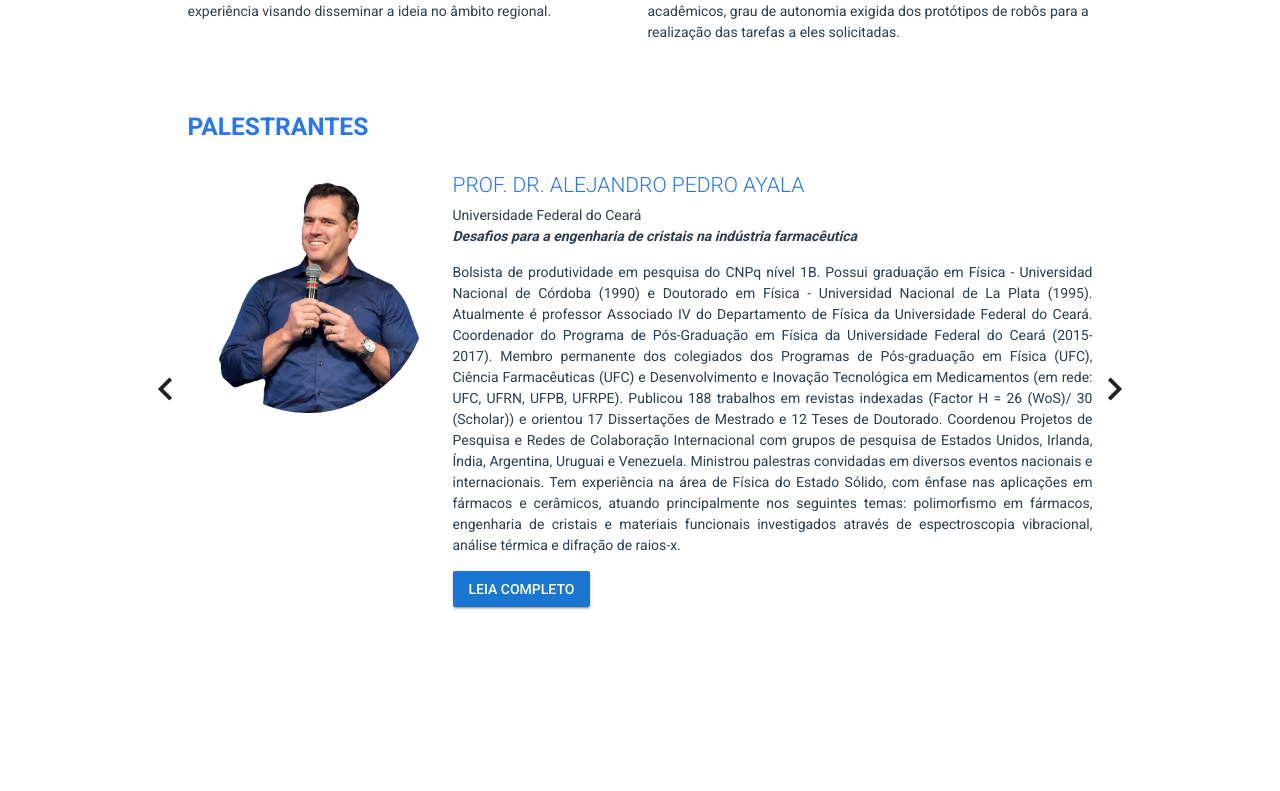
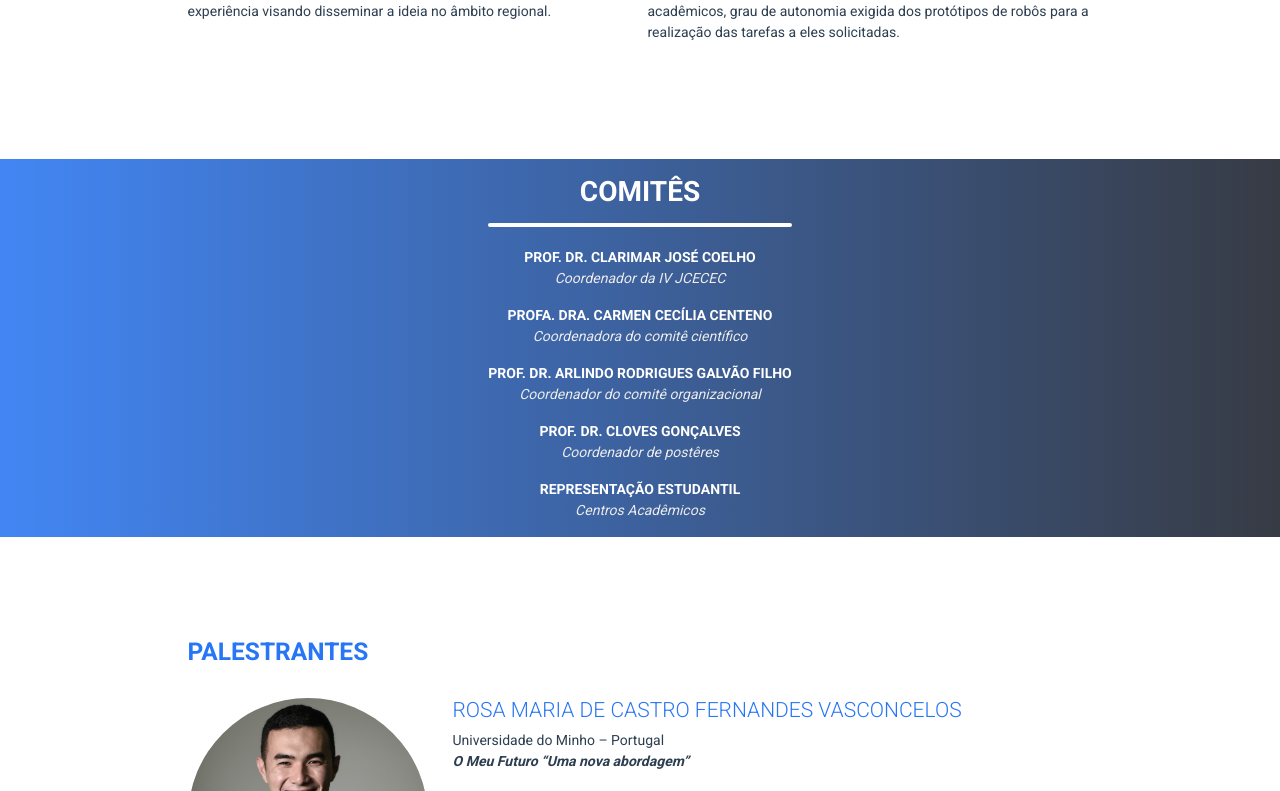
Before and after one commit to ronebrandao/jcecec-website, a Vue app: page /#/evento in a window 1280 px wide. Shown: the part 1269-2060 px from the top of the page. Before the commit the page ends 2014 px from the top, so only its background shows below. Built offline with nearby package versions, Linux system fonts and the light colour scheme; what vue-loading-overlay, vue-localstorage, vue-notification, vue-the-mask would draw is missing.

Commit message:
Various adjustments

```diff
--- a/src/components/home/About.vue
+++ b/src/components/home/About.vue
@@ -6,7 +6,7 @@
       </v-flex>
       <v-flex id="sobre" xs12 class="text-xs-left" mt-3>
         <p>
-          emos o prazer de anunciar a realização da IV
+          Temos o prazer de anunciar a realização da IV
           Jornada Científica da Escola de Ciências Exatas e
           da Computação (JCECEC) da Pontifícia Universi-
           dade Católica de Goiás (PUC Goiás) e I Jornada
--- a/src/components/home/Carousel.vue
+++ b/src/components/home/Carousel.vue
@@ -1,15 +1,17 @@
 <template>
   <v-layout row wrap>
     <v-flex xs12>
-      <v-carousel hide-controls hide-delimiters height="700">
+      <v-carousel hide-controls hide-delimiters height="900">
         <v-carousel-item v-for="(item,i) in items" :key="i" :src="item.src" hide-controls>
           <v-container fill-height>
             <v-layout align-center fill-height justify-center>
               <div class="banner">
+                <img src="assets/img/logo-clean.webp" class="logo" />
+                <img src="assets/img/logo-clean.webp" class="logo back" />
                 <div>
                   <span class="date">6 a 9 de Novembro</span>
                 </div>
-                <v-divider></v-divider>
+                <hr />
                 <div>
                   <span class="jcecec">IV JCECEC</span>
                 </div>
@@ -18,7 +20,7 @@
                     class="jcecec-sub"
                   >Jornada Científica da Escola de Ciências Exatas e Computação</span>
                 </div>
-                <v-divider></v-divider>
+                <hr />
                 <div>
                   <span id="description">
                     NOVAS TECNOLOGIAS NA
@@ -52,7 +54,7 @@ export default class Carousel extends Vue {
         src: "/assets/img/slider/4.jpg"
       },
       {
-        src: "/assets/img/slider/6.jpg"
+        src: "/assets/img/slider/1.jpg"
       }
     ];
   }
@@ -61,7 +63,7 @@ export default class Carousel extends Vue {
 
 <style scoped>
 .banner {
-  padding: 30px 100px;
+  padding: 30px 120px;
   background-color: #2364adc4;
   color: #fff;
 }
@@ -94,4 +96,13 @@ export default class Carousel extends Vue {
   width: 30%;
   height: 30%;
 }
+
+.banner {
+  position: relative;
+  padding: 30px 150px 60px 250px !important;
+}
+
+hr {
+  border: 1px solid #fff;
+}
 </style>
--- a/src/components/home/Robot.vue
+++ b/src/components/home/Robot.vue
@@ -13,7 +13,7 @@
             <h2>Competição de robôs</h2>
           </span>
         </div>
-        <div class="f-desc text-left">
+        <div class="f-desc text-justify">
           <p>
             As competições de robôs reúnem construtores de robôs que competem para mostrar qual deles é
             capaz de cumprir da melhor forma um determinado objetivo especificado anteriormente à competição. As
--- a/src/views/Organization.vue
+++ b/src/components/organization/Names.vue
@@ -1,29 +1,18 @@
 <template>
-  <div class="obs-page">
-    <PhotoHeader title="Organização" description="Descrição dos organizadores da IV JCECEC"></PhotoHeader>
-
-    <Main>
-      <div v-for="(organizador, index) in organizacao" :key="index">
+  <div class="organization-container">
+    <div>
+      <h2 class="mt-3">COMITÊS</h2>
+      <hr />
+      <div class="text-center" v-for="(organizador, index) in organizacao" :key="index">
         <a
           href="javascript:void(0);"
           :class="{'no-dialog': !organizador.participantes}"
           @click="showInfo(organizador)"
         >{{organizador.coordenador}}</a>
-        <p class="font-italic">{{organizador.area}}</p>
+        <p class="text-center font-italic">{{organizador.area}}</p>
       </div>
-      <v-divider></v-divider>
-      <div class="row mt-5">
-        <div class="col-md-6 text-center">
-          <h6>Realização</h6>
-          <img src="/assets/img/puc.png" width="60%" />
-        </div>
-        <div class="col-md-6 text-center">
-          <h6>Apoio</h6>
-          <img src="/assets/img/fapeg.png" width="60%" />
-        </div>
-      </div>
-    </Main>
-    <Comissao :organizacao="comite" :showDialog="showComissao" @hidden="hideComissao" />
+      <Comissao :organizacao="comite" :showDialog="showComissao" @hidden="hideComissao" />
+    </div>
   </div>
 </template>
 
@@ -45,13 +34,14 @@ export default class Organization extends Vue {
   private comite = {};
   private organizacao = [
     {
-      coordenador: "Prof. Dr. Clarimar José Coelho - PUC Goiás",
+      coordenador: "Prof. Dr. Clarimar José Coelho",
       area: "Coordenador da IV JCECEC"
     },
     {
-      coordenador: "Profa. Dra. Carmen Cecília Centeno – PUC Goiás",
+      coordenador: "Profa. Dra. Carmen Cecília Centeno",
       area: "Coordenadora do comitê científico",
       participantes: [
+        "Coordenadora: Profa. Dra. Carmen Cecília Centeno - PUC Goiás",
         "Prof. Dr. Adelino Candido Pimenta - PUC Goiás",
         "Prof. Dr. Anderson da Silva Soares – UFG",
         "Prof. Dr. Antônio Newton Borges – PUC Goiás",
@@ -72,9 +62,10 @@ export default class Organization extends Vue {
       ]
     },
     {
-      coordenador: "Prof. Dr. Arlindo Rodrigues Galvão Filho – PUC Goiás",
+      coordenador: "Prof. Dr. Arlindo Rodrigues Galvão Filho",
       area: "Coordenador do comitê organizacional",
       participantes: [
+        "Coordenador: Prof. Dr. Arlindo Rodrigues Galvão Filho - PUC Goiás",
         "Prof. Dr. Raffael Costa Figueiredo Pinto - PUC Goiás",
         "Prof. Dr. Anderson Costa da Silva – PUC Goiás",
         "Prof. Dr. Danns Pereira Barbosa – PUC Goiás",
@@ -96,7 +87,7 @@ export default class Organization extends Vue {
       ]
     },
     {
-      coordenador: "Prof. Dr. Cloves Gonçalves – PUC Goiás",
+      coordenador: "Prof. Dr. Cloves Gonçalves",
       area: "Coordenador de postêres"
     },
     {
@@ -126,14 +117,42 @@ export default class Organization extends Vue {
 </script>
 
 <style lang="scss" scoped>
-a {
+a,
+h2 {
   text-transform: uppercase;
   font-weight: 540;
-  color: #2776f5;
+  color: #fff;
+}
+
+p {
+  color: #ececec;
+}
+
+hr {
+  border: 2px solid #fff;
+  border-radius: 2px;
+  margin-bottom: 20px;
 }
 
 .no-dialog:hover {
   text-decoration: none;
   cursor: inherit;
 }
+
+.organization-container {
+  display: flex;
+  align-items: center;
+  justify-content: center;
+  background: #373b44; /* fallback for old browsers */
+  background: -webkit-linear-gradient(
+    to right,
+    #4286f4,
+    #373b44
+  ); /* Chrome 10-25, Safari 5.1-6 */
+  background: linear-gradient(
+    to right,
+    #4286f4,
+    #373b44
+  ); /* W3C, IE 10+/ Edge, Firefox 16+, Chrome 26+, Opera 12+, Safari 7+ */
+}
 </style>
--- a/src/components/organization/Speaker.vue
+++ b/src/components/organization/Speaker.vue
@@ -10,7 +10,6 @@
     <div class="speaking">
       <i>{{speaker.speaking}}</i>
     </div>
-    <div class="description">{{speaker.description}}</div>
     <div class="more">
       <v-btn color="primary" @click="showProfile(speaker.name)">Leia completo</v-btn>
     </div>
--- a/src/components/organization/Speakers.vue
+++ b/src/components/organization/Speakers.vue
@@ -1,6 +1,6 @@
 <template>
   <div>
-    <v-carousel interval="3000" light hide-delimiters height="auto">
+    <v-carousel interval="30000" light hide-delimiters height="auto">
       <v-carousel-item v-for="(page, p_index) in speakersPaginated" :key="p_index">
         <div class="speakers">
           <Speaker v-for="(speaker, index) in page.array" :key="index" :speaker="speaker" />
--- /dev/null
+++ b/src/components/organization/Supporters.vue
@@ -0,0 +1,24 @@
+<template>
+  <div class="text-center">
+    <v-divider></v-divider>
+    <h6>Organização</h6>
+    <div class="row mt-5">
+      <div class="col-md-4 text-center">
+        <img src="/assets/img/puc.png" width="60%" />
+      </div>
+      <div class="col-md-4 text-center">
+        <img src="/assets/img/fapeg.png" width="60%" />
+      </div>
+      <div class="col-md-4 text-center">
+        <img src="/assets/img/ifg.png" width="60%" />
+      </div>
+    </div>
+  </div>
+</template>
+
+<script>
+export default {};
+</script>
+
+<style lang="scss">
+</style>
--- a/src/router.ts
+++ b/src/router.ts
@@ -36,12 +36,6 @@ const router = new Router({
         import(/* webpackChunkName: "account" */ "./views/Admin/MyAccount.vue")
     },
     {
-      path: "/organizacao",
-      name: "organizacao",
-      component: () =>
-        import(/* webpackChunkName: "account" */ "./views/Organization.vue")
-    },
-    {
       path: "/evento",
       name: "evento",
       component: () =>
--- a/src/views/Evento.vue
+++ b/src/views/Evento.vue
@@ -57,10 +57,16 @@
           autonomia exigida dos protótipos de robôs para a realização das tarefas a eles solicitadas.
         </Paragraph>
       </Columns>
+    </Main>
 
+    <Organization />
+
+    <Main>
       <Paragraph title="palestrantes">
         <Speakers :speakers="speakers" :paginate="1" />
       </Paragraph>
+
+      <Supporters />
     </Main>
   </div>
 </template>
@@ -73,6 +79,8 @@ import Paragraph from "@/components/organization/Paragraph.vue";
 import HorizontalList from "@/components/organization/HorizontalList.vue";
 import Speakers from "@/components/organization/Speakers.vue";
 import Columns from "@/components/organization/Columns.vue";
+import Organization from "@/components/organization/Names.vue";
+import Supporters from "@/components/organization/Supporters.vue";
 
 @Component({
   components: {
@@ -81,7 +89,9 @@ import Columns from "@/components/organization/Columns.vue";
     HorizontalList,
     Paragraph,
     Speakers,
-    Columns
+    Columns,
+    Organization,
+    Supporters
   }
 })
 export default class Evento extends Vue {
@@ -278,7 +288,7 @@ uma abordagem STEAM`,
       {
         name: `Prof. Dra. Adda Daniela Lima Figueiredo Echalar`,
         institution: `Universidade Federal de Goiás`,
-        speaking: `T ecnologias na Educação`,
+        speaking: `Tecnologias na Educação`,
         description: `
           Doutora em Educação pela Pontifícia Universidade Católica de Goiás (PUC Goiás), na linha
           de pesquisa de Teorias da Educação e Processos Pedagógicos. Mestre em Biologia pela Universidade Federal
--- a/src/views/Home.vue
+++ b/src/views/Home.vue
@@ -41,7 +41,9 @@
       </v-flex>
     </v-layout>
 
-    <Speakers :speakers="speakersList" :paginate="1" />
+    <Main>
+      <Speakers :speakers="speakersList" :paginate="1" />
+    </Main>
 
     <div mt-5 mb-5 id="inscricoes" class="footer-subscription">
       <div>
```
Also changed, not shown: public/assets/img/ifg.png (added).
